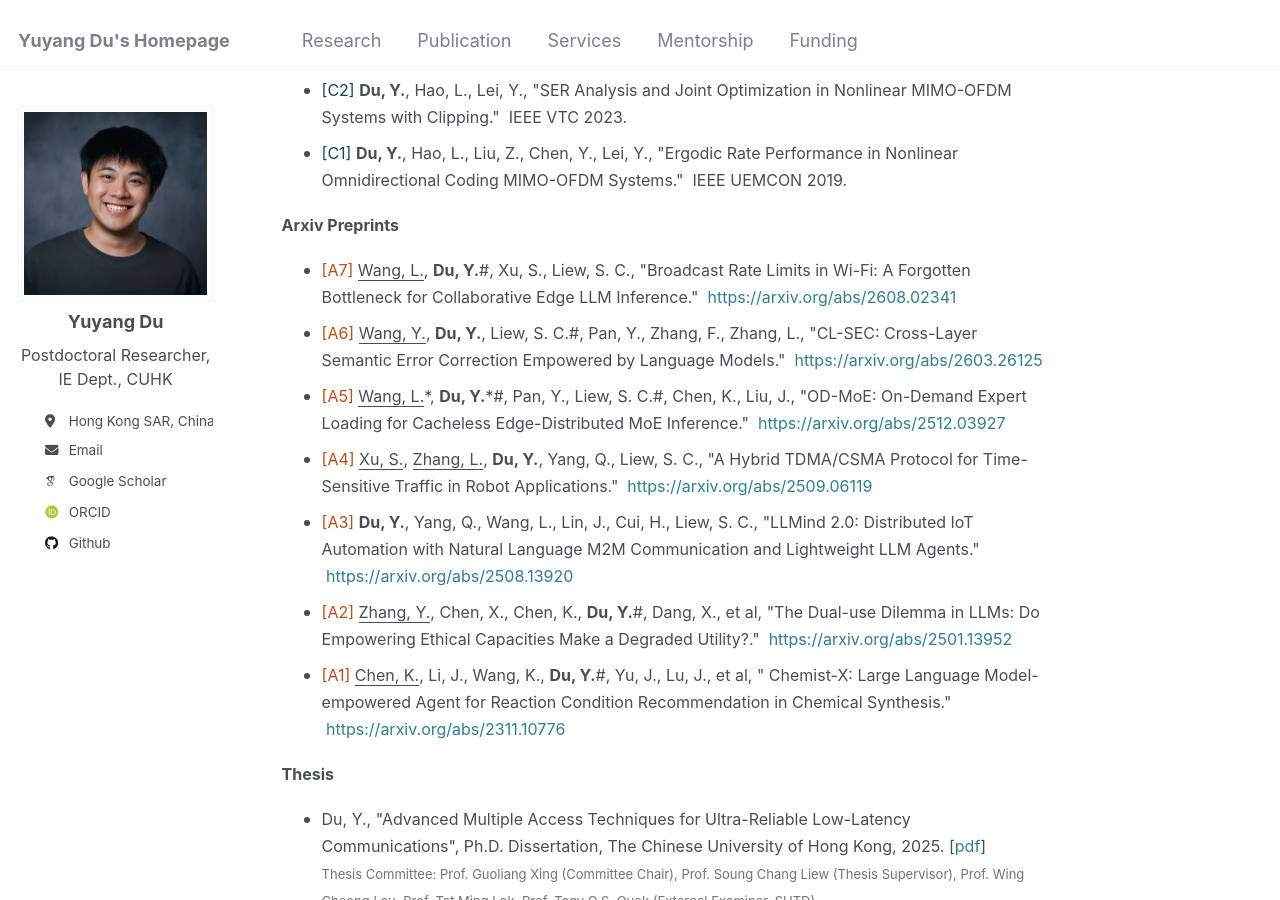
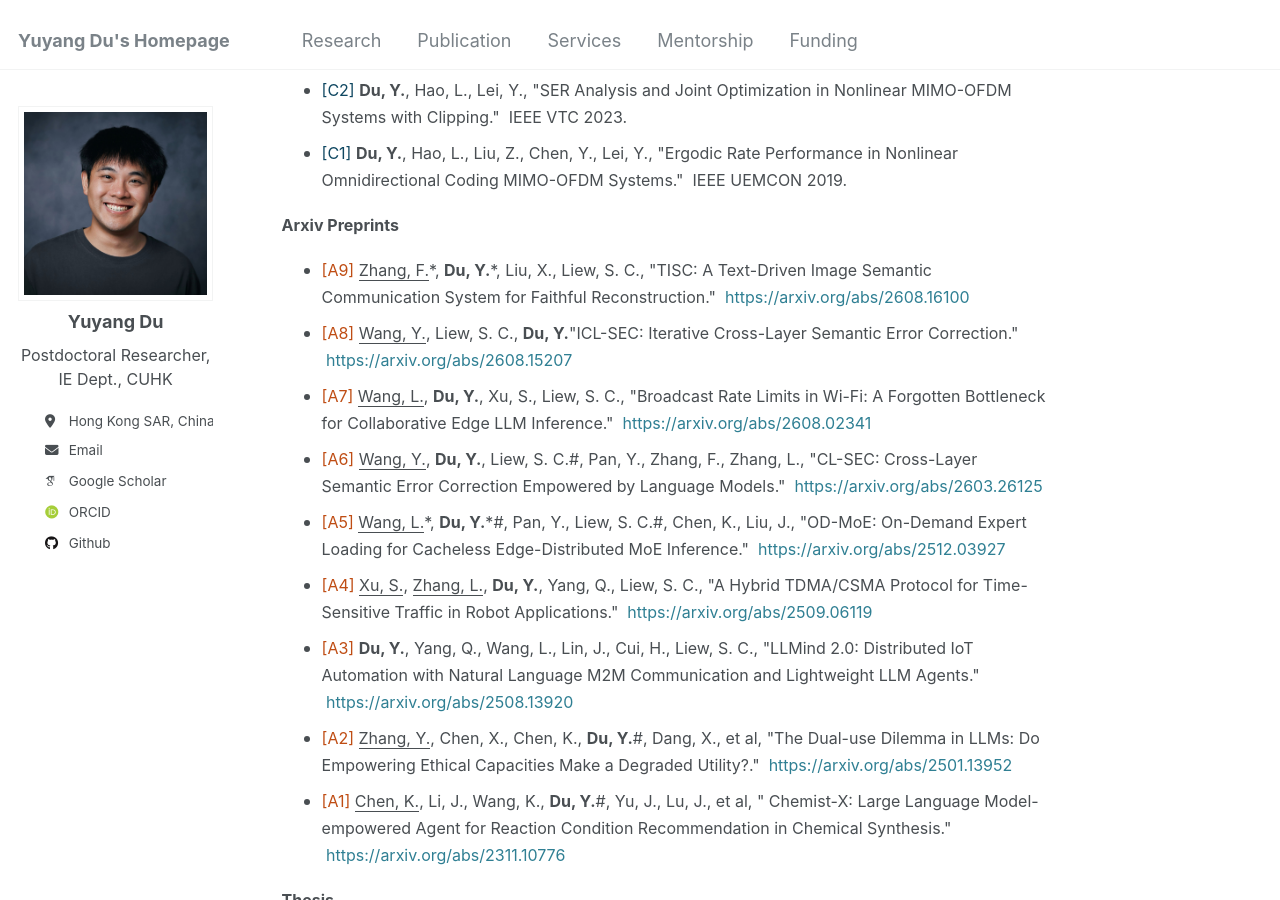
Before and after one commit to yuyangdu01/yuyangdu01.github.io, a Jekyll site: the page built from _pages/publication.md, in a window 1280 px wide and 900 px high, scrolled down 2071 px. Built offline with Jekyll 4.4.1, drawn with Linux system fonts in a browser that asks for light colours; some web fonts are replaced.

Commit message:
Update publication.md

```diff
--- a/_pages/publication.md
+++ b/_pages/publication.md
@@ -46,7 +46,9 @@ a {
 * <font size=3><span style="color: #0f4761;">[C1]</span> <b>Du, Y.</b>, Hao, L., Liu, Z., Chen, Y., Lei, Y., "Ergodic Rate Performance in Nonlinear Omnidirectional Coding MIMO-OFDM Systems." &nbsp;IEEE UEMCON 2019.</font>
 
 <font size=3><b>Arxiv Preprints</b></font>
-* <font size=3><span style="color: #bf4d14;">[A7]</span> <u>Wang, L.</u>, <b>Du, Y.</b>#, Xu, S., Liew, S. C., "Broadcast Rate Limits in Wi-Fi: A Forgotten Bottleneck for Collaborative Edge LLM Inference." &nbsp;<a href="https://arxiv.org/abs/2608.02341">https://arxiv.org/abs/2608.02341</a></font>
+* <font size=3><span style="color: #bf4d14;">[A9]</span> <u>Zhang, F.</u>*, <b>Du, Y.</b>*, Liu, X., Liew, S. C., "TISC: A Text-Driven Image Semantic Communication System for Faithful Reconstruction." &nbsp;<a href="https://arxiv.org/abs/2608.16100">https://arxiv.org/abs/2608.16100</a></font>
+* <font size=3><span style="color: #bf4d14;">[A8]</span> <u>Wang, Y.</u>, Liew, S. C., <b>Du, Y.</b>"ICL-SEC: Iterative Cross-Layer Semantic Error Correction." &nbsp;<a href="https://arxiv.org/abs/2608.15207">https://arxiv.org/abs/2608.15207</a></font>
+* <font size=3><span style="color: #bf4d14;">[A7]</span> <u>Wang, L.</u>, <b>Du, Y.</b>, Xu, S., Liew, S. C., "Broadcast Rate Limits in Wi-Fi: A Forgotten Bottleneck for Collaborative Edge LLM Inference." &nbsp;<a href="https://arxiv.org/abs/2608.02341">https://arxiv.org/abs/2608.02341</a></font>
 * <font size=3><span style="color: #bf4d14;">[A6]</span> <u>Wang, Y.</u>, <b>Du, Y.</b>, Liew, S. C.#, Pan, Y., Zhang, F., Zhang, L., "CL-SEC: Cross-Layer Semantic Error Correction Empowered by Language Models." &nbsp;<a href="https://arxiv.org/abs/2603.26125">https://arxiv.org/abs/2603.26125</a></font>
 * <font size=3><span style="color: #bf4d14;">[A5]</span> <u>Wang, L.</u>*, <b>Du, Y.</b>*#, Pan, Y., Liew, S. C.#, Chen, K., Liu, J., "OD-MoE: On-Demand Expert Loading for Cacheless Edge-Distributed MoE Inference." &nbsp;<a href="https://arxiv.org/abs/2512.03927">https://arxiv.org/abs/2512.03927</a></font>
 * <font size=3><span style="color: #bf4d14;">[A4]</span> <u>Xu, S.</u>, <u>Zhang, L.</u>, <b>Du, Y.</b>, Yang, Q., Liew, S. C., "A Hybrid TDMA/CSMA Protocol for Time-Sensitive Traffic in Robot Applications." &nbsp;<a href="https://arxiv.org/abs/2509.06119">https://arxiv.org/abs/2509.06119</a></font>
```
